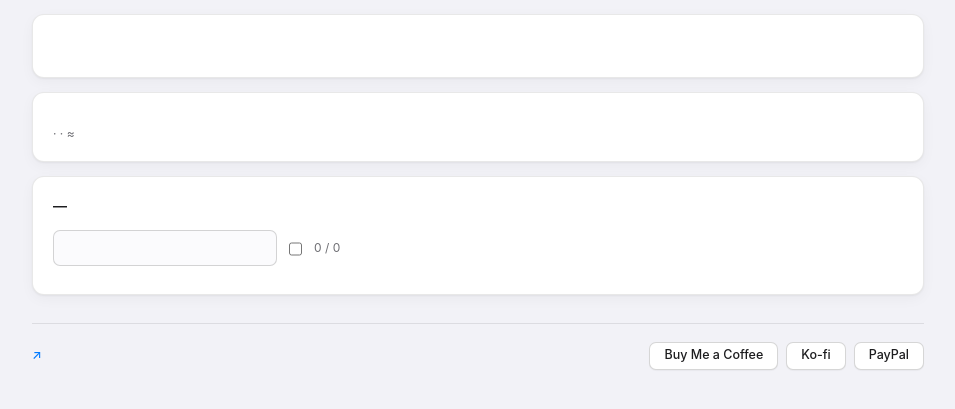
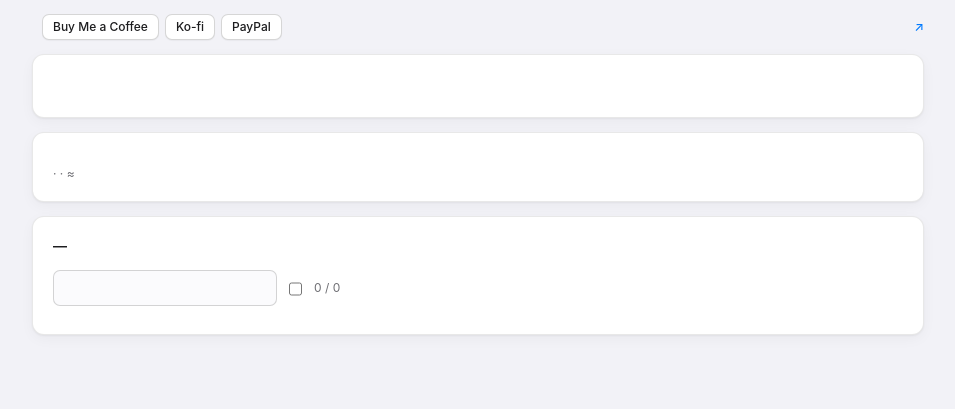
Before and after one commit to aigerim-suleimenova/ai-job-search, a FastAPI app: template templates/models.html in a window 1280 px wide. Shown: the part 63-472 px from the top of the page, without its empty margins (162-1117 px from the left). Run offline with FastAPI, Linux system fonts and the light colour scheme; the template is opened without the code that fills it, so the values that code supplies are empty.

Commit message:
Move the support line to the top, where it is actually seen
It sat at the very bottom of the page. On the results page that is below
three hundred jobs — nobody ever scrolled that far, so the buttons might as
well not have existed. Now it is a single quiet line right under the tabs:
one short sentence, three buttons, and the link to the other projects at the
far edge. It is part of the header include, so the first-run screen still
does not ask for money before the app has done anything.

Co-Authored-By: Claude Opus 5 <noreply@anthropic.com>

```diff
--- a/jobsearch/i18n.py
+++ b/jobsearch/i18n.py
@@ -587,6 +587,11 @@ TR = {
     "simple_go": {"ru": "Начать поиск", "en": "Start searching",
                   "it": "Avvia la ricerca", "de": "Suche starten"},
     "simple_starting": {"ru": "Запускаем…", "en": "Starting…", "it": "Avvio…", "de": "Wird gestartet…"},
+    "donate_short": {
+        "ru": "Программа бесплатная — можно поддержать автора:",
+        "en": "The app is free — you can support the author:",
+        "it": "L'app è gratuita — potete sostenere l'autore:",
+        "de": "Die App ist kostenlos — Sie können den Autor unterstützen:"},
     "more_projects": {
         "ru": "Другие проекты автора",
         "en": "More projects by the author",
--- a/jobsearch/locales/ar.py
+++ b/jobsearch/locales/ar.py
@@ -492,4 +492,5 @@ STRINGS = {
 "msg_analyse_failed": "تعذّر التحليل: {error}",
 "back_to_top": "إلى الأعلى",
 "log_triage_done_nodeep": "جرى تقييم {n}، منها {above} فوق العتبة. التحليل المعمَّق مطفأ — الدرجات أولية، ويمكنك تحليل وظيفة بزر على بطاقتها.",
+"donate_short": "البرنامج مجاني — يمكنك دعم المؤلف:",
 }
--- a/jobsearch/locales/es.py
+++ b/jobsearch/locales/es.py
@@ -491,4 +491,5 @@ STRINGS = {
 "msg_analyse_failed": "No se ha podido analizar: {error}",
 "back_to_top": "Volver arriba",
 "log_triage_done_nodeep": "Puntuadas: {n}, de ellas {above} sobre el umbral. El análisis a fondo está desactivado: las puntuaciones son provisionales; analizad una oferta con el botón de su tarjeta.",
+"donate_short": "La aplicación es gratuita: podéis apoyar al autor:",
 }
--- a/jobsearch/locales/fr.py
+++ b/jobsearch/locales/fr.py
@@ -491,4 +491,5 @@ STRINGS = {
 "msg_analyse_failed": "Analyse impossible : {error}",
 "back_to_top": "Revenir en haut",
 "log_triage_done_nodeep": "Évaluées : {n}, dont {above} au-dessus du seuil. L'analyse approfondie est désactivée — ces notes sont provisoires ; analysez une offre avec le bouton sur sa fiche.",
+"donate_short": "L'application est gratuite — vous pouvez soutenir l'auteur :",
 }
--- a/jobsearch/locales/hi.py
+++ b/jobsearch/locales/hi.py
@@ -491,4 +491,5 @@ STRINGS = {
 "msg_analyse_failed": "विश्लेषण नहीं हो सका: {error}",
 "back_to_top": "ऊपर जाएँ",
 "log_triage_done_nodeep": "मूल्यांकित: {n}, इनमें से {above} सीमा से ऊपर। गहरा विश्लेषण बंद है — ये अंक प्रारंभिक हैं; किसी वैकेंसी का विश्लेषण उसके कार्ड के बटन से करें।",
+"donate_short": "यह ऐप मुफ़्त है — आप लेखक का सहयोग कर सकते हैं:",
 }
--- a/jobsearch/locales/ja.py
+++ b/jobsearch/locales/ja.py
@@ -491,4 +491,5 @@ STRINGS = {
 "msg_analyse_failed": "深掘りできませんでした：{error}",
 "back_to_top": "先頭へ戻る",
 "log_triage_done_nodeep": "評価：{n} 件、うち基準超えは {above} 件。深掘りはオフです — 点数は暫定で、個別の求人はカードのボタンから深掘りできます。",
+"donate_short": "このアプリは無料です — 作者を支援できます：",
 }
--- a/jobsearch/locales/pl.py
+++ b/jobsearch/locales/pl.py
@@ -491,4 +491,5 @@ STRINGS = {
 "msg_analyse_failed": "Nie udało się rozebrać: {error}",
 "back_to_top": "Do góry",
 "log_triage_done_nodeep": "Ocenione: {n}, w tym {above} powyżej progu. Głęboka analiza jest wyłączona — oceny są wstępne; pojedynczą ofertę rozbierzesz przyciskiem na jej karcie.",
+"donate_short": "Program jest bezpłatny — możesz wesprzeć autora:",
 }
--- a/jobsearch/locales/pt.py
+++ b/jobsearch/locales/pt.py
@@ -491,4 +491,5 @@ STRINGS = {
 "msg_analyse_failed": "Não foi possível analisar: {error}",
 "back_to_top": "Voltar ao topo",
 "log_triage_done_nodeep": "Avaliadas: {n}, das quais {above} acima do limiar. A análise a fundo está desligada — as pontuações são provisórias; analise uma vaga com o botão no seu cartão.",
+"donate_short": "O aplicativo é gratuito — pode apoiar o autor:",
 }
--- a/jobsearch/locales/tr.py
+++ b/jobsearch/locales/tr.py
@@ -491,4 +491,5 @@ STRINGS = {
 "msg_analyse_failed": "İncelenemedi: {error}",
 "back_to_top": "Başa dön",
 "log_triage_done_nodeep": "Puanlanan: {n}, bunların {above} tanesi eşiğin üzerinde. Derin inceleme kapalı — puanlar ön puandır; tek bir ilanı kartındaki düğmeyle inceleyebilirsiniz.",
+"donate_short": "Uygulama ücretsiz — yazarı destekleyebilirsiniz:",
 }
--- a/jobsearch/locales/uk.py
+++ b/jobsearch/locales/uk.py
@@ -491,4 +491,5 @@ STRINGS = {
 "msg_analyse_failed": "Не вдалося розібрати: {error}",
 "back_to_top": "Догори",
 "log_triage_done_nodeep": "Оцінено: {n}, з них вище порога: {above}. Глибокий розбір вимкнено — оцінки попередні, розібрати вакансію можна кнопкою в списку.",
+"donate_short": "Програма безкоштовна — можна підтримати автора:",
 }
--- a/jobsearch/locales/zh.py
+++ b/jobsearch/locales/zh.py
@@ -491,4 +491,5 @@ STRINGS = {
 "msg_analyse_failed": "无法分析：{error}",
 "back_to_top": "回到顶部",
 "log_triage_done_nodeep": "已评分：{n}，其中 {above} 个超过阈值。深度分析已关闭——这些分数只是初步的，可用卡片上的按钮单独分析。",
+"donate_short": "本应用免费 — 可以支持作者：",
 }
--- a/static/style.css
+++ b/static/style.css
@@ -498,17 +498,19 @@ input[type="date"]:not(:focus):placeholder-shown::-webkit-datetime-edit { color:
 }
 @media (prefers-reduced-motion: reduce) { .running-bar i { animation: none; width: 100%; } }
 
-/* Подвал с поддержкой: негромкая строка, а не баннер */
-.donate {
-  display: flex; flex-wrap: wrap; align-items: center; gap: 10px;
-  margin: 28px 0 8px; padding-top: 18px;
-  border-top: 1px solid var(--border);
+/* Строка поддержки под шапкой: негромкая полоска, а не баннер. Внизу страницы
+   её не видел никто — до неё надо было пролистать весь список находок. */
+.support {
+  display: flex; flex-wrap: wrap; align-items: center; gap: 8px;
+  margin-bottom: 14px;
   font-size: 12.5px; color: var(--muted);
 }
-.donate-text { flex: 1 1 260px; }
-.donate-links { display: flex; gap: 8px; flex-wrap: wrap; }
-.donate-links form { margin: 0; }
-.donate-links button { height: 28px; font-size: 12.5px; }
+.support-text { margin-inline-end: 2px; }
+.support-links { display: flex; gap: 6px; flex-wrap: wrap; }
+.support-links form { margin: 0; }
+.support-links button { height: 26px; padding: 0 10px; font-size: 12px; }
+.support-projects { margin: 0 0 0 auto; }
+[dir="rtl"] .support-projects { margin: 0 auto 0 0; }
 
 /* Полоса «идёт поиск» над списком результатов */
 .live-strip {
@@ -552,7 +554,6 @@ input[type="date"]:not(:focus):placeholder-shown::-webkit-datetime-edit { color:
 .analyse-error:not(:empty) { font-size: 12px; color: var(--danger); max-width: 46ch; }
 
 /* Ссылка на другие проекты: это переход, а не действие — и выглядеть должна ссылкой */
-.donate-projects { display: inline; margin: 0; }
 button.linklike {
   height: auto; padding: 0; border: 0; background: none; box-shadow: none;
   color: var(--accent); font-size: inherit; font-weight: 500;
--- a/templates/_footer.html
+++ b/templates/_footer.html
@@ -1,25 +1,3 @@
-{# Поддержать автора. Ссылки открываются в браузере, а не внутри окна:
-   в собранном приложении окно — это webview, и внешняя страница в нём
-   выглядела бы как «приложение сломалось и стало сайтом». #}
-<footer class="donate">
-  <span class="donate-text">{{ t('donate_hint') }}
-    <form method="post" action="/donate" class="donate-projects">
-      <input type="hidden" name="target" value="projects">
-      <input type="hidden" name="back" value="{{ request.url.path }}">
-      <button type="submit" class="linklike">{{ t('more_projects') }} ↗</button>
-    </form>
-  </span>
-  <span class="donate-links">
-    {% for key, label in [('bmc', 'Buy Me a Coffee'), ('kofi', 'Ko-fi'), ('paypal', 'PayPal')] %}
-    <form method="post" action="/donate">
-      <input type="hidden" name="target" value="{{ key }}">
-      <input type="hidden" name="back" value="{{ request.url.path }}">
-      <button type="submit">{{ label }}</button>
-    </form>
-    {% endfor %}
-  </span>
-</footer>
-
 {# Списки бывают в сотни экранов — «вверх» должно быть под рукой, а не в конце пути. #}
 <button type="button" id="to-top" class="to-top" hidden
         title="{{ t('back_to_top') }}" aria-label="{{ t('back_to_top') }}">
--- a/templates/_header.html
+++ b/templates/_header.html
@@ -35,3 +35,4 @@
     {% endfor %}
   </nav>
 </header>
+{% include "_support.html" %}
--- /dev/null
+++ b/templates/_support.html
@@ -0,0 +1,22 @@
+{# Раньше эта строка стояла в самом низу — под списком из трёхсот вакансий её
+   не видел никто. Теперь она сразу под шапкой: негромкая полоска в одну строку,
+   а не баннер. Ссылки открываются в браузере, а не внутри окна: в собранном
+   приложении окно — это webview, и внешняя страница в нём выглядела бы так,
+   будто программа сломалась и стала сайтом. #}
+<div class="support">
+  <span class="support-text">{{ t('donate_short') }}</span>
+  <span class="support-links">
+    {% for key, label in [('bmc', 'Buy Me a Coffee'), ('kofi', 'Ko-fi'), ('paypal', 'PayPal')] %}
+    <form method="post" action="/donate">
+      <input type="hidden" name="target" value="{{ key }}">
+      <input type="hidden" name="back" value="{{ request.url.path }}">
+      <button type="submit">{{ label }}</button>
+    </form>
+    {% endfor %}
+  </span>
+  <form method="post" action="/donate" class="support-projects">
+    <input type="hidden" name="target" value="projects">
+    <input type="hidden" name="back" value="{{ request.url.path }}">
+    <button type="submit" class="linklike">{{ t('more_projects') }} ↗</button>
+  </form>
+</div>
```
